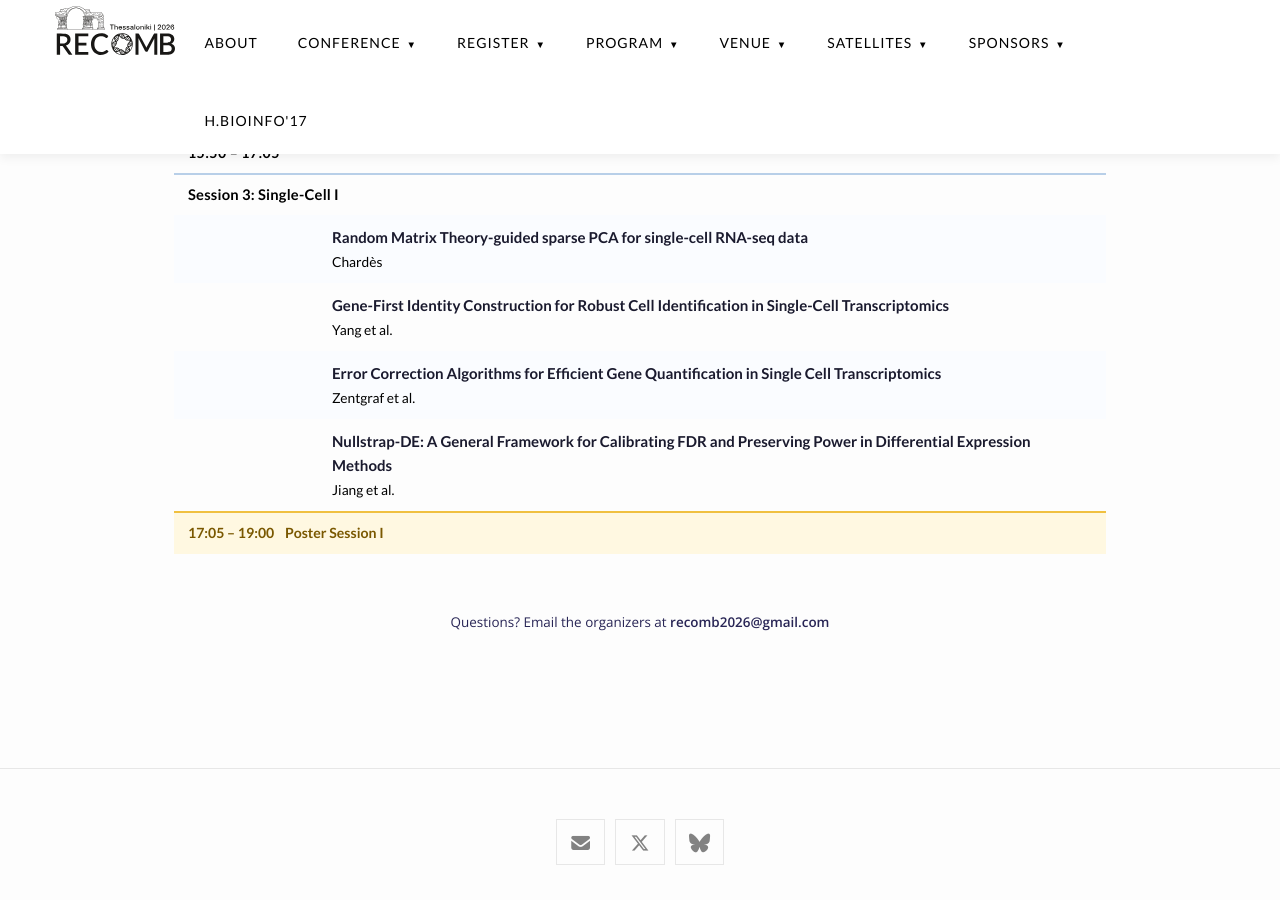
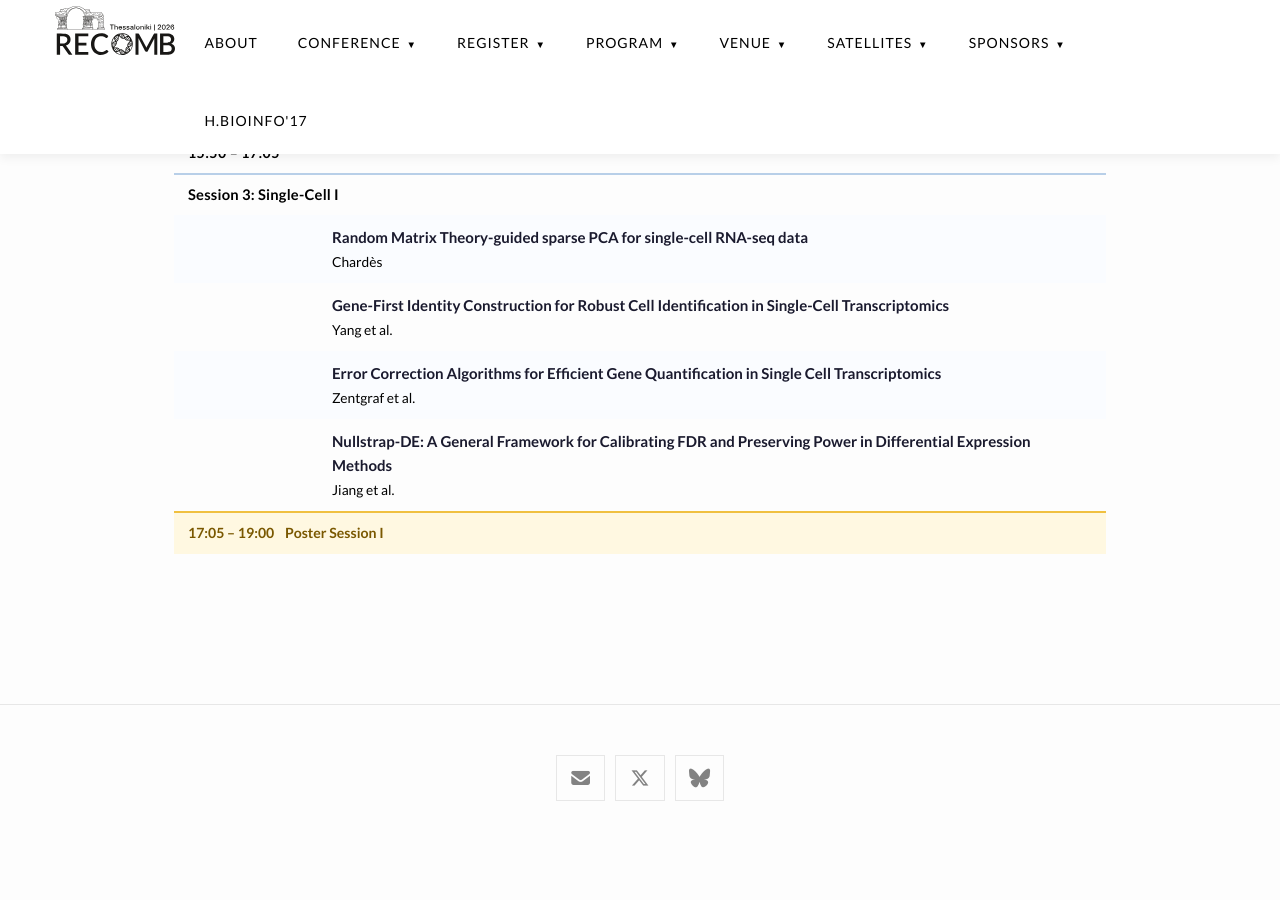
Before and after one commit to recomb-conference/recomb2026, a Jekyll site: the page built from program2.html, in a window 1280 px wide and 900 px high, scrolled down 1907 px. Built offline with Jekyll 4.4.1, drawn with Linux system fonts in a browser that asks for light colours; nearby versions of some CDN libraries; after the commit the page ends 2743 px from its top, so only the background shows below that.

Commit message:
Update and rename program2.md to program2.html

````diff
--- a/program2.md
+++ b/program2.html
@@ -380,7 +380,6 @@
     <p class="section-label">Day 2</p>
     <table class="schedule">
 
-```
   <tr class="time-row"><td colspan="2">09:00 &ndash; 10:00</td></tr>
   <tr class="keynote-row">
     <td class="time-cell"></td>
@@ -686,8 +685,6 @@
 </table>
 
   </div>
-
-  <p class="footer-note">Questions? Email the organizers at <strong>recomb2026@gmail.com</strong></p>
 </div>
 
 <script>
````
